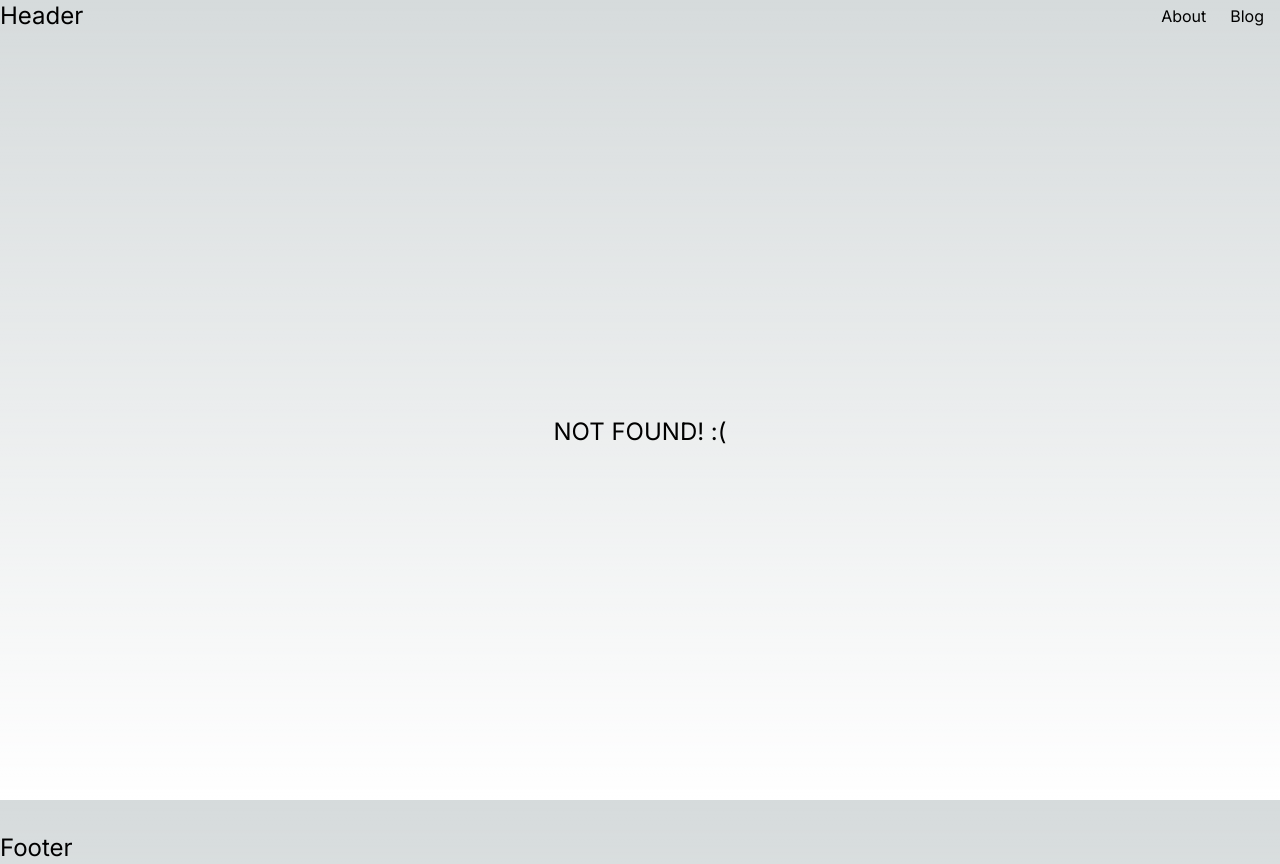
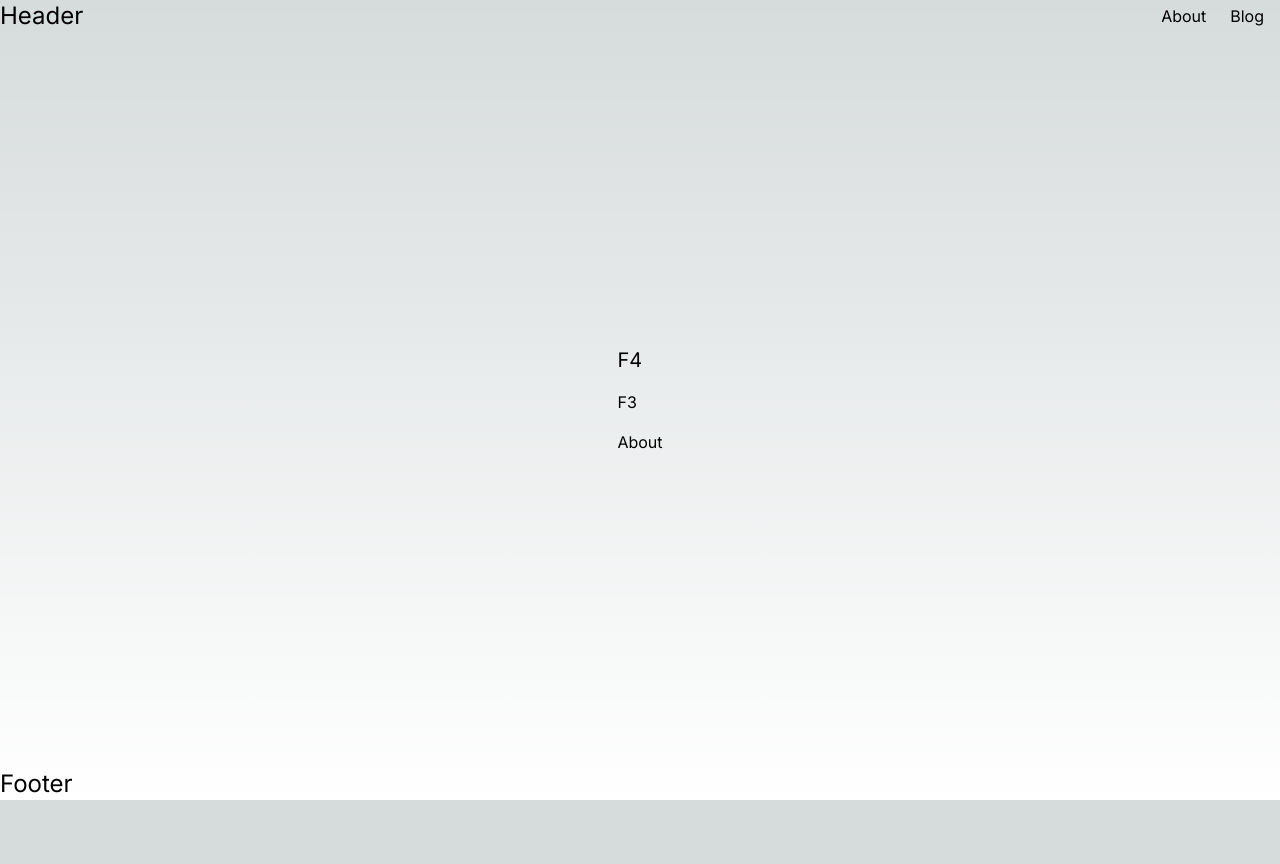
Before and after one commit to mfgabriel92/nextjs-14-tutorial, a Next.js app: page /f1/f4 in a window 1280 px wide. Before the commit this address had no page. After the commit the page ends 800 px from the top, so only its background shows below. Built offline with nearby package versions, Linux system fonts and the light colour scheme.

Commit message:
feat: intercepting routes

```diff
--- /dev/null
+++ b/src/app/f1/(.)f2/page.tsx
@@ -0,0 +1,7 @@
+export default function InterceptedF2() {
+  return (
+    <>
+      <h1 className="text-xl">Intercepted F2</h1>
+    </>
+  )
+}
--- /dev/null
+++ b/src/app/f1/f2/page.tsx
@@ -0,0 +1,7 @@
+export default function F2() {
+  return (
+    <>
+      <h1 className="text-xl">F2</h1>
+    </>
+  )
+}
--- /dev/null
+++ b/src/app/f1/f3/page.tsx
@@ -0,0 +1,7 @@
+export default function F3() {
+  return (
+    <>
+      <h1 className="text-xl">F3</h1>
+    </>
+  )
+}
--- /dev/null
+++ b/src/app/f1/f4/(..)f3/page.tsx
@@ -0,0 +1,7 @@
+export default function InterceptedF3() {
+  return (
+    <>
+      <h1 className="text-xl">Intercepted F3</h1>
+    </>
+  )
+}
--- /dev/null
+++ b/src/app/f1/f4/(...)about/page.tsx
@@ -0,0 +1,7 @@
+export default function InterceptedAbout() {
+  return (
+    <>
+      <h1 className="text-xl">Intercepted about</h1>
+    </>
+  )
+}
--- /dev/null
+++ b/src/app/f1/f4/page.tsx
@@ -0,0 +1,11 @@
+import Link from "next/link";
+
+export default function F4() {
+  return (
+    <div className="flex flex-col gap-4">
+      <h1 className="text-xl">F4</h1>
+      <Link href="/f1/f3">F3</Link>
+      <Link href="/about">About</Link>
+    </div>
+  )
+}
--- /dev/null
+++ b/src/app/f1/page.tsx
@@ -0,0 +1,10 @@
+import Link from "next/link";
+
+export default function F1() {
+  return (
+    <div className="flex flex-col gap-4">
+      <h1 className="text-xl">F1</h1>
+      <Link href="/f1/f2">F2</Link>
+    </div>
+  )
+}
```
